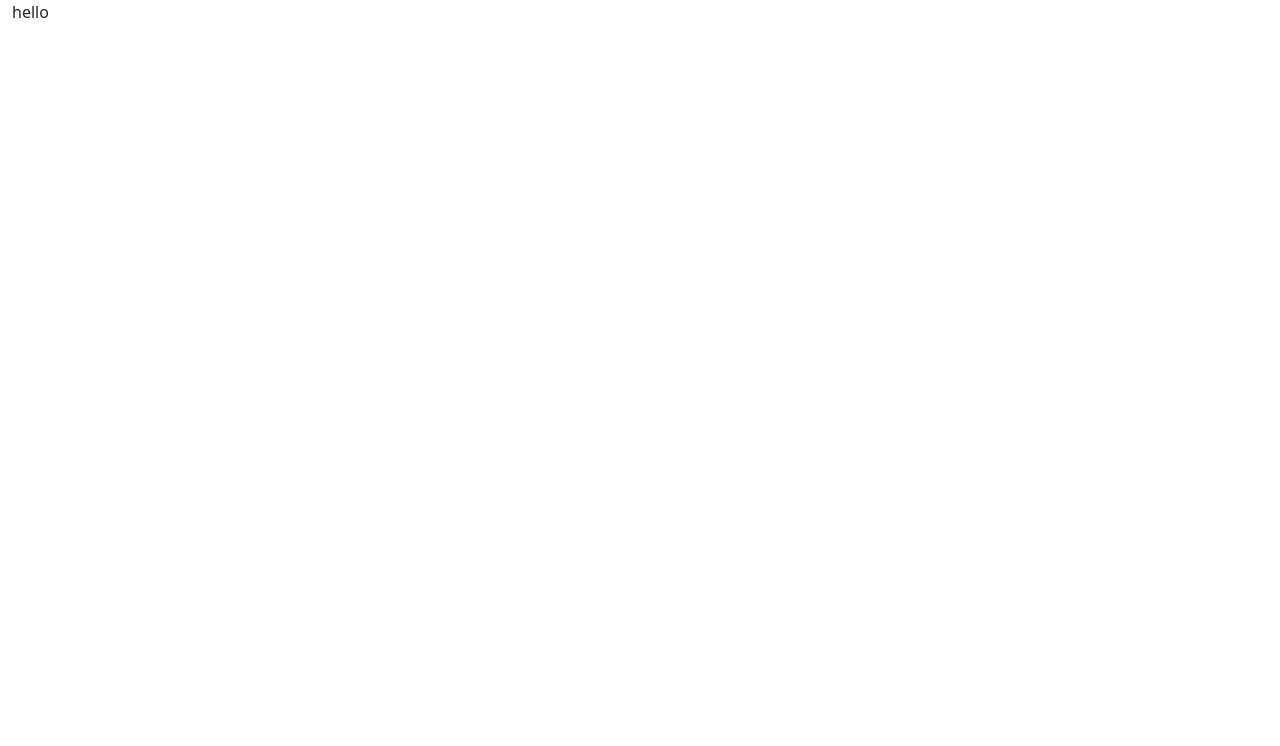
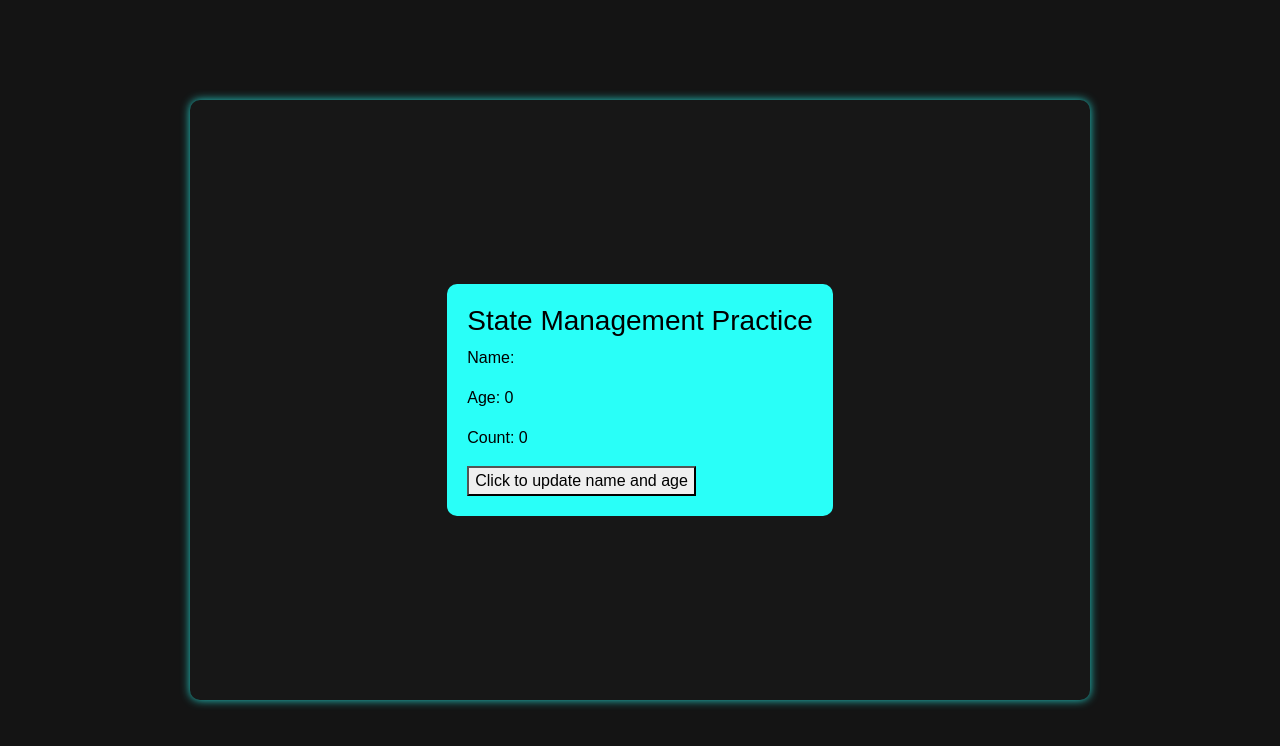
Before and after one commit to AxAnder0095/statepractice, a React (Vite) app: page / in a window 1280 px wide. Shown: the top 746 px of the page. Built offline with nearby package versions, Linux system fonts and the light colour scheme.

Commit message:
practice

```diff
--- a/package.json
+++ b/package.json
@@ -25,6 +25,7 @@
     "eslint-plugin-react-hooks": "^5.0.0",
     "eslint-plugin-react-refresh": "^0.4.19",
     "globals": "^15.15.0",
+    "sass-embedded": "^1.85.1",
     "vite": "^6.2.0"
   }
 }
--- a/src/App.css
+++ b/src/App.css
@@ -1,3 +1,13 @@
 #root {
+    font-size: 16px;
+    /*font-family: Verdana, Geneva, Tahoma, sans-serif;*/
+    font-family: Arial, Helvetica, sans-serif;
+}
 
+html, body {
+    height: 100%;
+    margin: 0;
+    padding: 0;
+    width: 100%;
+    background-color: #141414;
 }
--- a/src/layout/Layout.jsx
+++ b/src/layout/Layout.jsx
@@ -1,11 +1,13 @@
 import Home from "../pages/Home/Home.jsx";
-
+import './LayoutStyles.sass'
 
 function Layout(){
     return (
         <>
-            <div className='container-fluid' id='my-container'>
-                <Home/>
+            <div className='container-fluid d-flex align-items-center justify-content-center' id='my-container'>
+                <div>
+                    <Home/>
+                </div>
             </div>
         </>
     )
--- a/src/layout/LayoutStyles.sass
+++ b/src/layout/LayoutStyles.sass
@@ -1,4 +1,2 @@
-$my-color: red
-
 #my-container
-  background-color: $my-color
+  height: 800px
--- a/src/pages/Home/Home.jsx
+++ b/src/pages/Home/Home.jsx
@@ -1,9 +1,33 @@
+import './HomeStyles.sass'
+import {useState} from 'react'
+
 function Home(){
 
+    const [state, setState] = useState({
+        name: '',
+        age: 0,
+        count: 0
+    })
+
+    function handleClick(){
+        setState({...state, name: 'Alex', age: 29})
+    }
+
+    // useEffect(() => {
+    //     setState({...state, count: state.count + 1})
+    // }, [state.count]);
 
     return (
         <>
-            hello
+            <div className='container d-flex justify-content-center align-items-center' id='home-container'>
+                <div className='' id='inner-content'>
+                    <h3>State Management Practice</h3>
+                    <p>Name: {state.name}</p>
+                    <p>Age: {state.age}</p>
+                    <p>Count: {state.count}</p>
+                    <button onClick={handleClick}>Click to update name and age</button>
+                </div>
+            </div>
         </>
     )
 }
--- /dev/null
+++ b/src/pages/Home/HomeStyles.sass
@@ -0,0 +1,19 @@
+$container-color: #171717
+$main-text-color: white
+$main-color-theme: rgb(41, 255, 248)
+
+#home-container
+  width: 900px
+  height: 600px
+  box-shadow: 0 0 10px rgba(41, 255, 248, .8)
+  background-color: $container-color
+  color: black
+  border-radius: 10px
+
+#inner-content
+  background-color: $main-color-theme
+  border-radius: 10px
+  padding: 20px
+
+  h3
+    color: black
```
Also changed, not shown: 1 other file (tests, documents, lock files or other folders).
